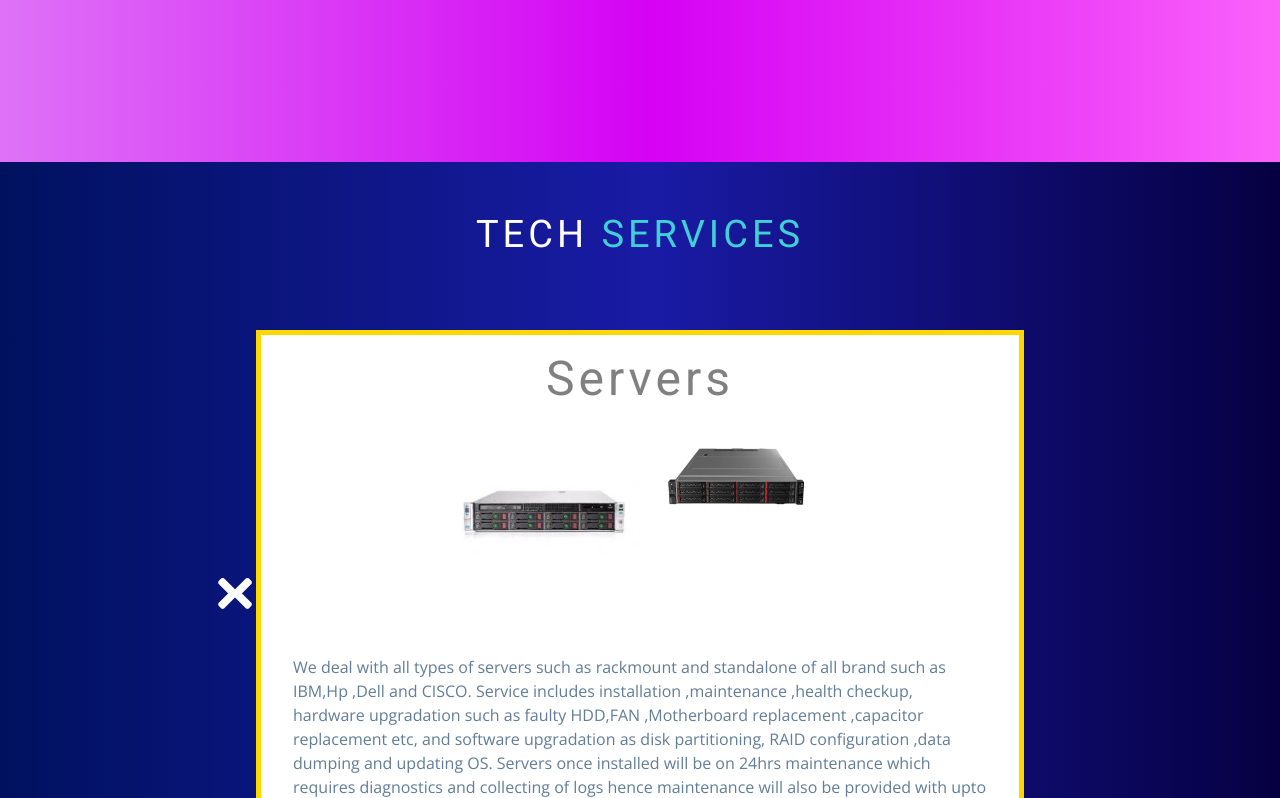
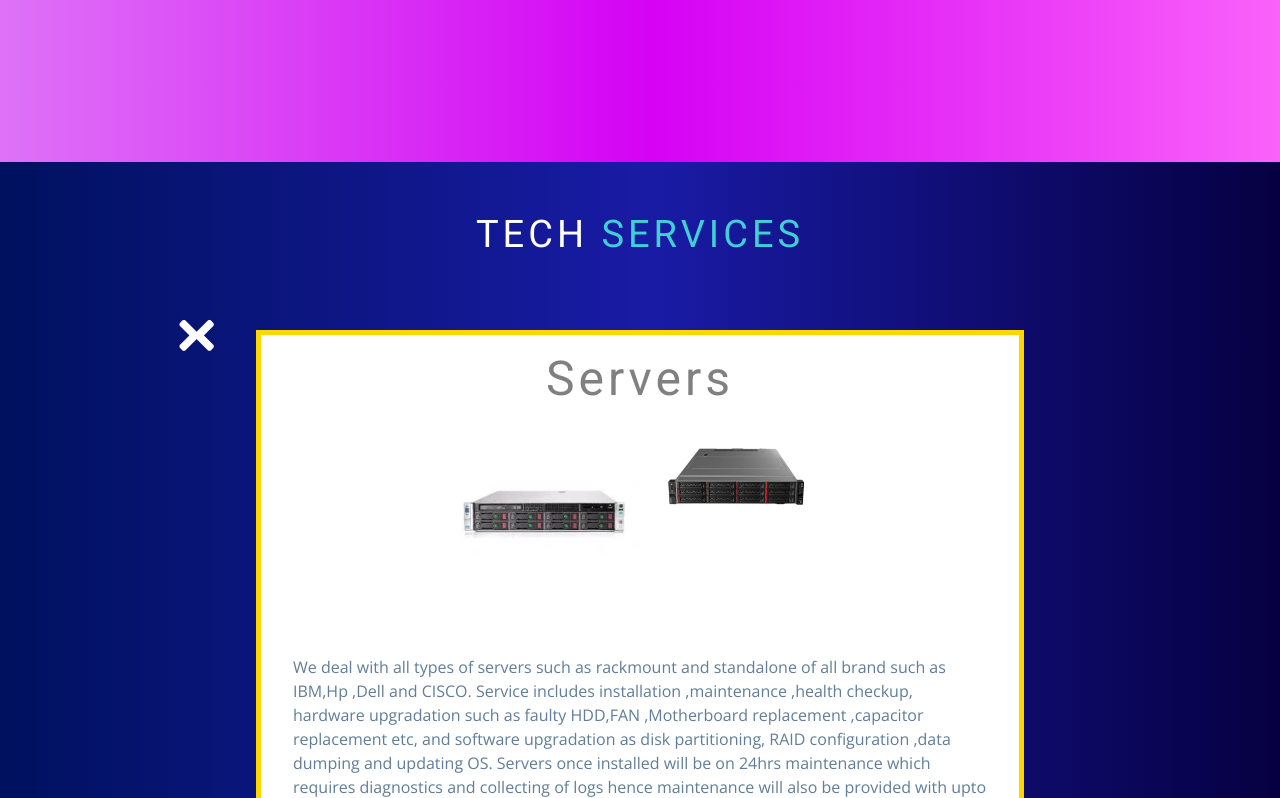
Before and after one commit to vadiraj2/techwizards, a plain HTML site: page index.html in a window 1280 px wide. Shown: the part 1440-2238 px from the top of the page. Drawn offline with nearby package versions, Linux system fonts and the light colour scheme.

Commit message:
Update styles.css

```diff
--- a/styles.css
+++ b/styles.css
@@ -230,7 +230,7 @@ nav {
 
 .left,.right{
   position: absolute;
-  top: 52%;
+  top: 54%;
   font-size:108px;
   transition: all 0.3s linear ;
   color: white;
@@ -462,7 +462,14 @@ footer p {
   z-index: 100;
 }
 .left,.right{
-  left: 18%;
+  left: 15%;
+
+}
+.right{
+  right: 15%;
+}
+.left,.right{
+  top:18%;
   font-size: 48px;
 
 }
```
